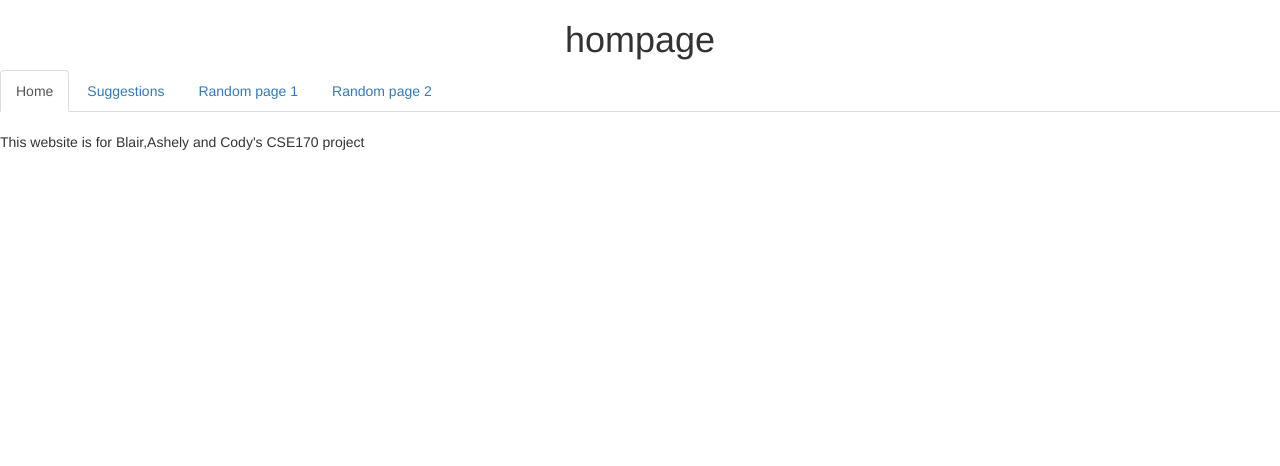
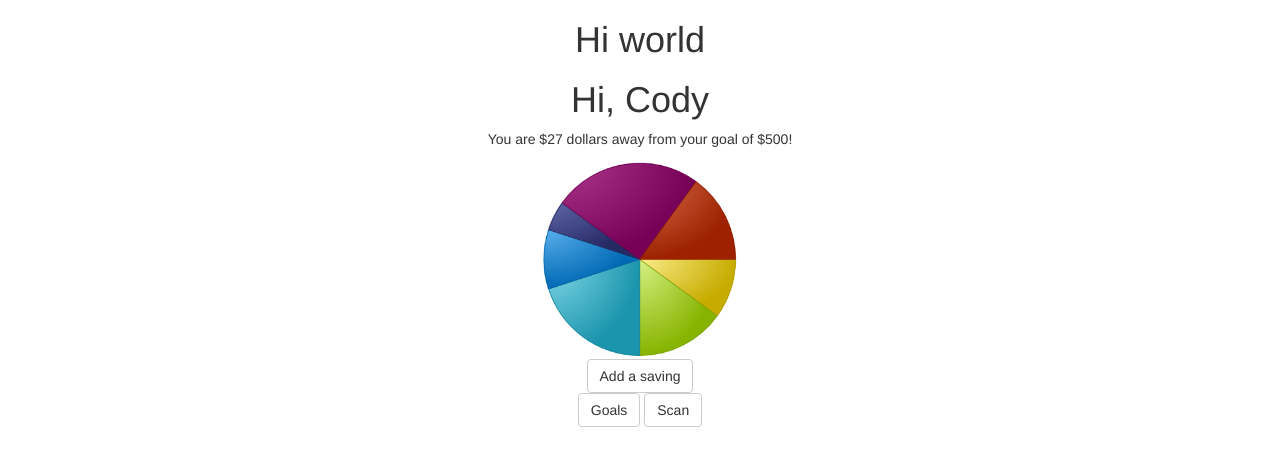
Before and after one commit to codyli520/CSE170, a website: page static/index.html in a window 1280 px wide. Drawn offline with nearby package versions, Linux system fonts and the light colour scheme.

Commit message:
rework on home screen

```diff
--- a/static/index.html
+++ b/static/index.html
@@ -10,30 +10,24 @@
 
 <body>
 
-<center><h1>hompage</h1></center>
+<center><h1>Hi world</h1></center>
 
 <div class="homepage">
-        <ul class="nav nav-tabs">
-            <li class="active"><a data-toggle="tab" href="#home">Home</a></li>
-            <li><a data-toggle="tab" href="#suggestions">Suggestions</a></li>
-            <li><a data-toggle="tab" href="#freezer">Random page 1</a></li>
-            <li><a data-toggle="tab" href="#frige">Random page 2</a></li>
-        </ul>
-    </br>
-        <div class="tab-content">
-            <div id="home" class="tab-pane fade in active">
-                <p>This website is for Blair,Ashely and Cody's CSE170 project</p>
-            </div>
-            <div id="suggestions" class="tab-pane fade">
-                <p>Waiting on feedback from Vivian, Mark and Andres</p>
-            </div>
-            <div id="freezer" class="tab-pane fade">
-                <p>Nothing is here</p>
-            </div>
-            <div id="frige" class="tab-pane fade">
-                <p>Nobody should find out about this XD</p>
-            </div>
+
+    <center>
+        <h1> Hi, Cody</h1>
+        <p> You are $27 dollars away from your goal of $500!</p>
+        <div class="image">
+        <img src="../image/pie.png" height="200" width="200" >
         </div>
+        <div class="btn-group-1" role="group" aria-label="...">
+            <button type="button" class="btn btn-default">Add a saving</button>
+        </div>
+        <div class="btn-group-2" role="group" aria-label="...">
+            <button type="button" class="btn btn-default">Goals</button>
+            <button type="button" class="btn btn-default">Scan</button>
+        </div>
+    </center>
 </div>
 
 </body>
```
Also changed, not shown: image/pie.png (added), 2 other files.
